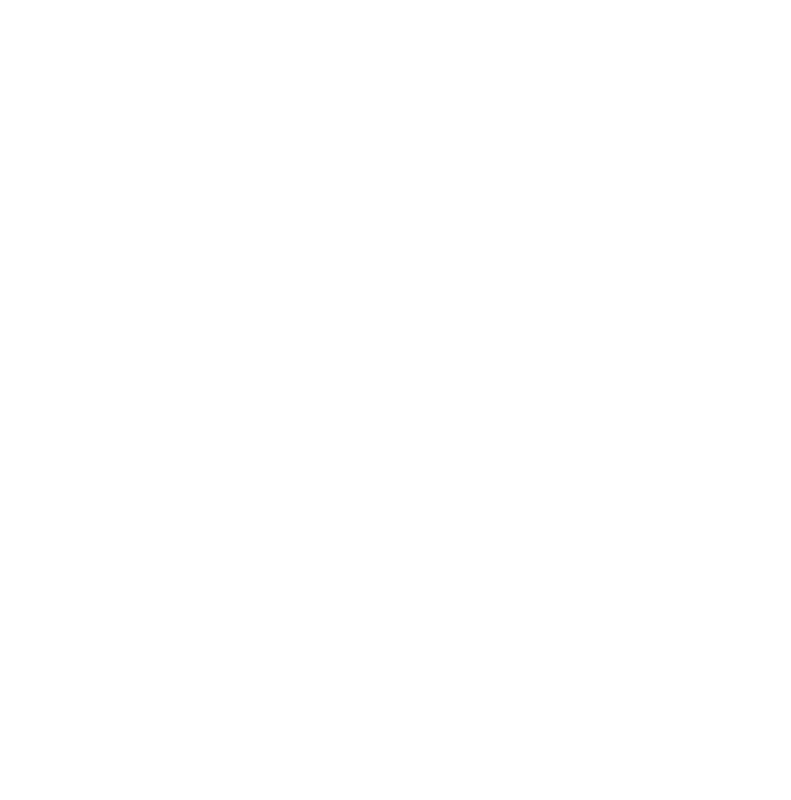
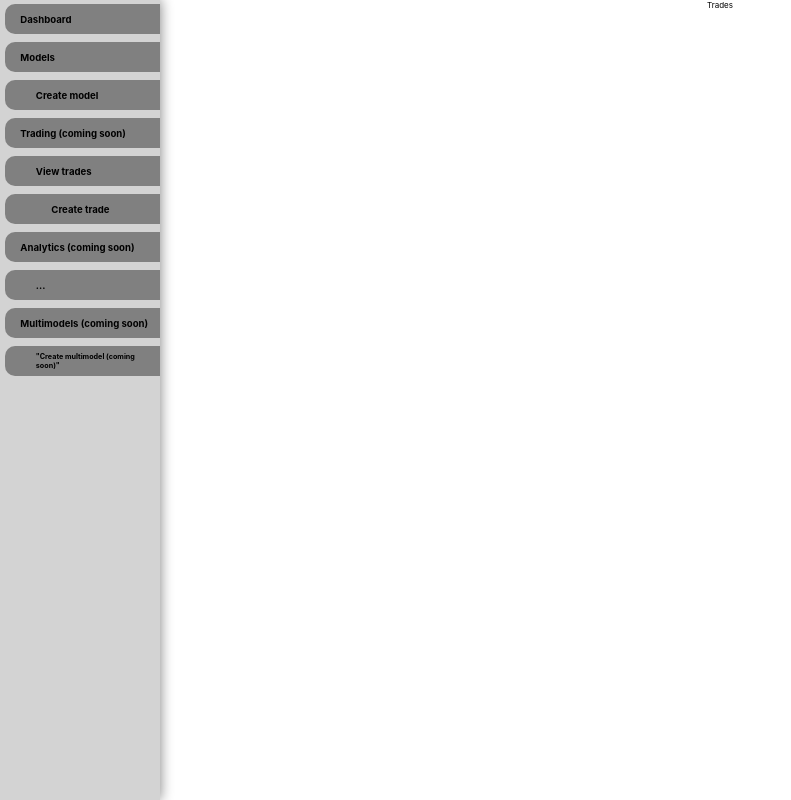
Before and after one commit to ModularAutomatedStockTrading/frontend, a React (Create React App) app: page /dashboard/trades in a window 1280 px wide. Shown: the whole page, without its empty margins (0-791 px from the left). Built offline with nearby package versions, Linux system fonts and the light colour scheme.

Commit message:
setup general website structure

```diff
--- a/src/App.js
+++ b/src/App.js
@@ -5,12 +5,14 @@
   Route,
 } from "react-router-dom";
 import DashBoard from 'screens/DashBoard/index.js'
+import Home from 'screens/Home/index.js'
 
 function App() {
   return (
       <Router>
         <Route exact path="/dashboard/*" component={DashBoard}/>
         <Route exact path="/dashboard" component={DashBoard}/>
+        <Route exact path="/" component={Home}/>
       </Router>
   );
 }
--- /dev/null
+++ b/src/screens/DashBoard/Models/Create.js
@@ -0,0 +1,15 @@
+import React from 'react';
+export default function Create(props){
+    return <div style={{
+        width : "100%",
+        height : "100%"
+    }}>
+        <div style={{
+            margin : "auto",
+            width : "fit-content",
+            height : "fit-content"
+        }}>
+            Create model
+        </div>
+    </div>
+}
--- /dev/null
+++ b/src/screens/DashBoard/Models/index.js
@@ -0,0 +1,15 @@
+import React from 'react';
+export default function Models(props){
+    return <div style={{
+        width : "100%",
+        height : "100%"
+    }}>
+        <div style={{
+            margin : "auto",
+            width : "fit-content",
+            height : "fit-content"
+        }}>
+            Models
+        </div>
+    </div>
+}
--- /dev/null
+++ b/src/screens/DashBoard/Trading/Create.js
@@ -0,0 +1,15 @@
+import React from 'react';
+export default function Create(props){
+    return <div style={{
+        width : "100%",
+        height : "100%"
+    }}>
+        <div style={{
+            margin : "auto",
+            width : "fit-content",
+            height : "fit-content"
+        }}>
+            Create trade
+        </div>
+    </div>
+}
--- /dev/null
+++ b/src/screens/DashBoard/Trading/Trades.js
@@ -0,0 +1,15 @@
+import React from 'react';
+export default function Trades(props){
+    return <div style={{
+        width : "100%",
+        height : "100%"
+    }}>
+        <div style={{
+            margin : "auto",
+            width : "fit-content",
+            height : "fit-content"
+        }}>
+            Trades
+        </div>
+    </div>
+}
--- a/src/screens/DashBoard/index.js
+++ b/src/screens/DashBoard/index.js
@@ -1,8 +1,13 @@
 import React from 'react';
 import Overview from './Overview'
+import Models from './Models/index'
+import CreateModel from './Models/Create'
+import Trades from './Trading/Trades'
+import CreateTrade from './Trading/Create'
 import SidePanel from 'components/SidePanel/index.js'
 import {
   Route,
+  useHistory
 } from "react-router-dom";
 
 const screenW = window.screen.availWidth;
@@ -11,10 +16,14 @@
 export default function DashBoard(props){
     return <div>
         <Route exact path={"/dashboard"} component={() => <Wrapper><Overview/></Wrapper>}/>
-    </div>
+        <Route exact path={"/dashboard/models"} component={() => <Wrapper><Models/></Wrapper>}/>
+        <Route exact path={"/dashboard/models/create"} component={() => <Wrapper><CreateModel/></Wrapper>}/>
+        <Route exact path={"/dashboard/trades/create"} component={() => <Wrapper><CreateTrade/></Wrapper>}/>
+        <Route exact path={"/dashboard/trades"} component={() => <Wrapper><Trades/></Wrapper>}/>
+   </div>
 }
 
-const menuContent = {
+const testMenuContent = {
     items : [
         {
             title : "test1",
@@ -59,6 +68,66 @@
 };
 
 function Wrapper(props){
+    const history = useHistory();
+    const menuContent = {
+        items : [
+            {
+                title : "Dashboard",
+                onClick : () => {
+                    history.push("/dashboard")
+                }
+            },
+            {
+                title : "Models",
+                onClick : () => {
+                    history.push("/dashboard/models")
+                },
+                items : [
+                    {
+                        title : "Create model",
+                        onClick : () => {
+                            history.push("/dashboard/models/create")
+                        }
+                    }
+                ]
+            },
+            {
+                title : "Trading (coming soon)",
+                items : [
+                    {
+                        title : "View trades",
+                        onClick : () => {
+                            history.push("/dashboard/trades")
+                        },
+                        items : [
+                            {
+                                title : "Create trade",
+                                onClick : () => {
+                                    history.push("/dashboard/trades/create")
+                                }
+                            }
+                        ]
+                    }
+                ]
+            },
+            {
+                title : "Analytics (coming soon)",
+                items : [
+                    {
+                        title : "...",
+                    }
+                ]
+            },
+            {
+                title : "Multimodels (coming soon)",
+                items : [
+                    {
+                        title : <div style={{fontSize : "0.9rem"}}>"Create multimodel (coming soon)"</div>
+                    }
+                ]
+            }
+        ]
+    };
     return <div height={{
         height : "100vh",
         width : "100vw",
--- /dev/null
+++ b/src/screens/Home/index.js
@@ -0,0 +1,10 @@
+import React from 'react';
+
+const screenW = window.screen.availWidth;
+const screenH = window.screen.availHeight;
+
+export default function DashBoard(props){
+    return <div>
+        Home
+    </div>
+}
```
